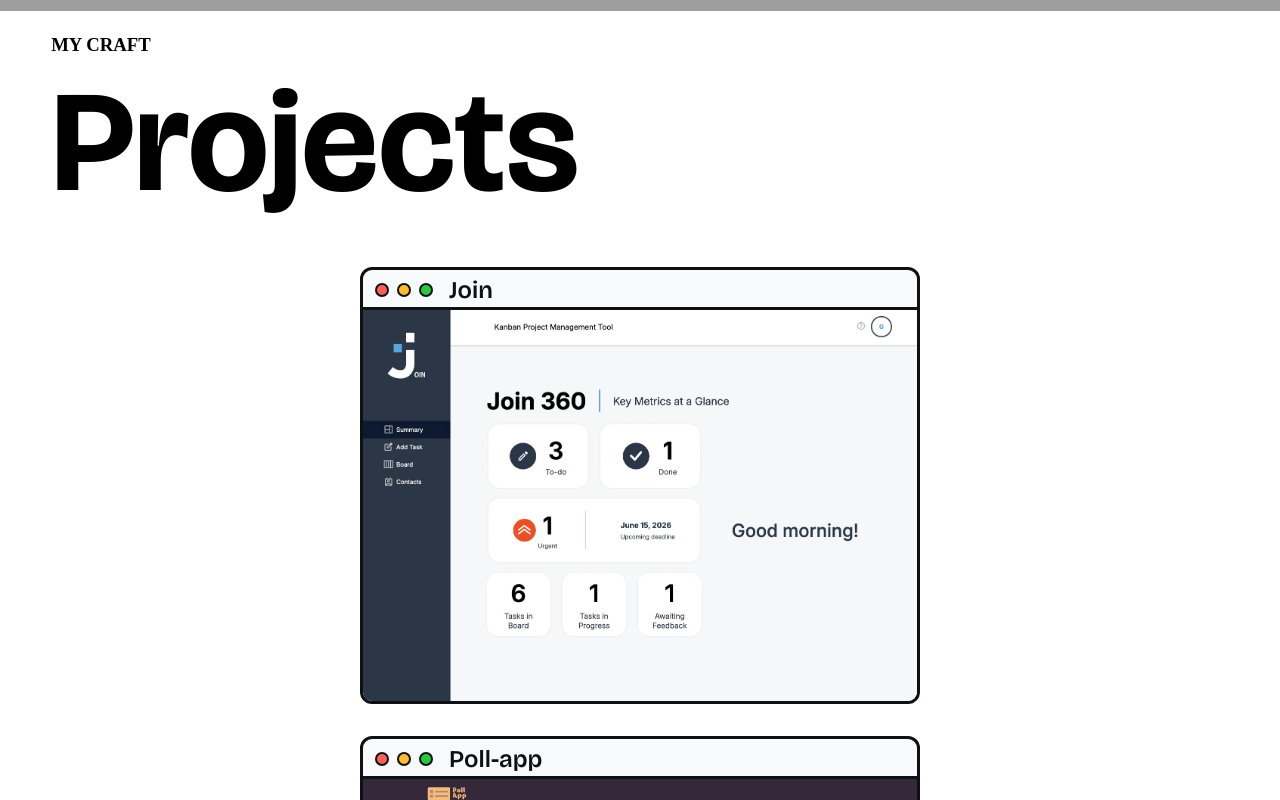
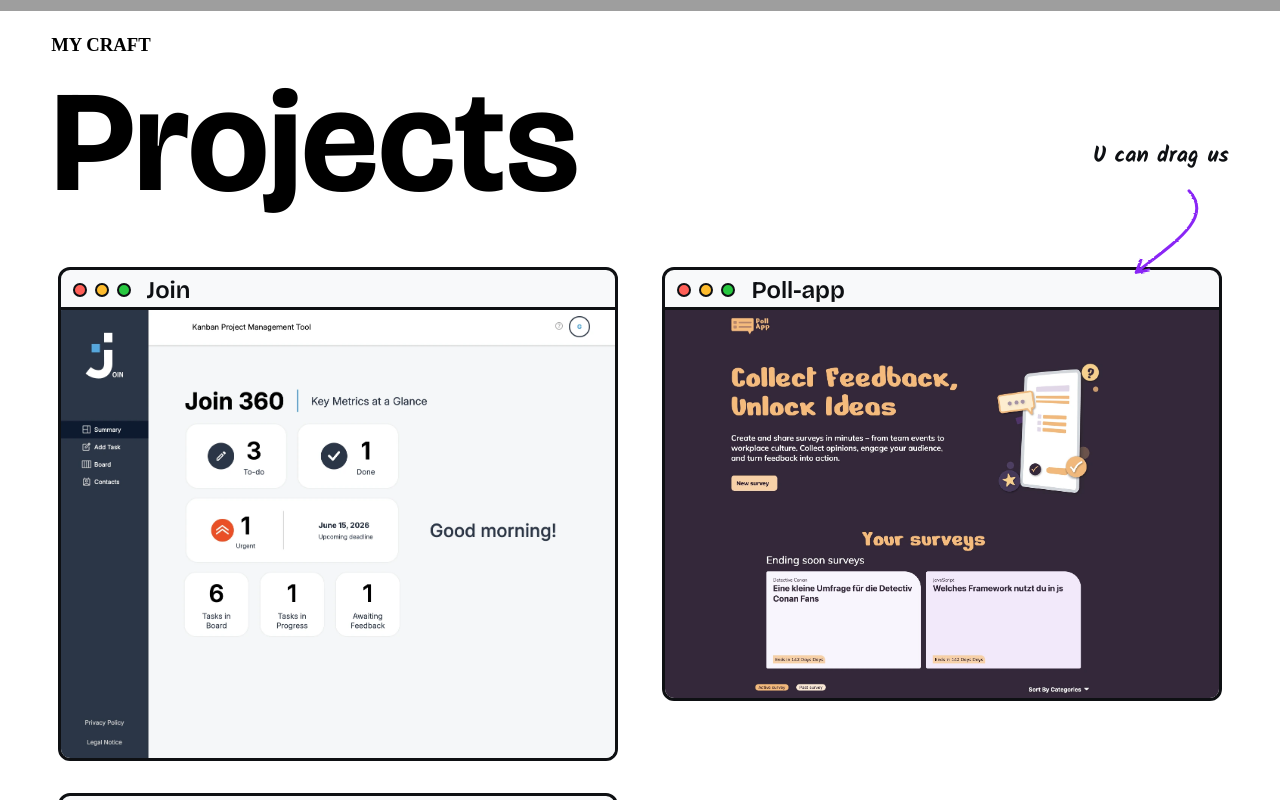
Before and after one commit to Lehnerma/Portfolio, an Angular app: page / in a window 1280 px wide. Shown: the part 2780-3580 px from the top of the page. Built offline with nearby package versions, Linux system fonts and the light colour scheme; grey boxes are pictures that could not be loaded.

Commit message:
feat: add drag hint component and enhance project window dragging functionality

```diff
--- a/src/app/components/project-window/project-window.scss
+++ b/src/app/components/project-window/project-window.scss
@@ -141,7 +141,8 @@
   &__screenshot {
     display: block;
     width: 100%;
-    aspect-ratio: 17 / 12;
+    // aspect-ratio: 17 / 12;
+    height: 100%;
     object-fit: cover;
     object-position: top;
     transition:
--- a/src/app/pages/home/home.html
+++ b/src/app/pages/home/home.html
@@ -163,12 +163,17 @@
   </app-underline-title>
 
   <section class="projects__cards" id="projects">
+    @if (showDragHint()) {
+      <app-drag-hint class="projects__hint" animate.leave="drag-hint--leave" />
+    }
+
     @for (project of projects; track $index) {
       <app-project-window
         [title]="project.name"
         [screenshotSrc]="project.img_scr"
         [screenshotAlt]="project.img_alt"
         [detailsLink]="project.route"
+        (dragStarted)="hasDragged.set(true)"
       >
         <h4 desc-title class="content--title txt20-24">{{ project.name | titlecase }}</h4>
         <p desc-text class="content">
--- a/src/app/pages/home/home.ts
+++ b/src/app/pages/home/home.ts
@@ -1,4 +1,4 @@
-import { Component, model } from '@angular/core';
+import { Component, computed, model, signal } from '@angular/core';
 import { UnderlineTitle } from '../../shared/underline-title/underline-title';
 import { SocialIcons } from '../../shared/social-icons/social-icons';
 import { AnimateTitle } from '../../shared/animate-title/animate-title';
@@ -10,6 +10,8 @@ import { TitleCasePipe } from '@angular/common';
 import { Sticker } from '../../components/sticker/sticker';
 import { ProjectWindow } from '../../components/project-window/project-window';
 import { ProjectInfos } from '../../interfaces/project-infos';
+import { DragHint } from '../../shared/drag-hint/drag-hint';
+import { mediaQuery } from '../../shared/utils/media-query';
 
 @Component({
   imports: [
@@ -22,6 +24,7 @@ import { ProjectInfos } from '../../interfaces/project-infos';
     TitleCasePipe,
     Sticker,
     ProjectWindow,
+    DragHint,
   ],
   selector: 'app-home',
   styleUrl: './home.scss',
@@ -30,6 +33,12 @@ import { ProjectInfos } from '../../interfaces/project-infos';
 export class Home {
   navOpen = model<boolean>(false);
   burgerMenu = model<boolean>(true);
+
+  /** Windows are only draggable from `md` (768px) on, so the drag hint is only shown there. */
+  private readonly isMdUp = mediaQuery('(min-width: 768px)');
+  /** Set once any project window has been dragged; hides the drag hint for good. */
+  protected readonly hasDragged = signal(false);
+  protected readonly showDragHint = computed(() => this.isMdUp() && !this.hasDragged());
 
   skillsIcons: SkillIcon[] = [
     { name: 'angular', path: 'assets/icons/skills/angular.svg' },
--- /dev/null
+++ b/src/app/shared/drag-hint/drag-hint.html
@@ -0,0 +1,32 @@
+<span class="drag-hint__sr">{{ label() }}</span>
+
+@if (inView()) {
+  @for (key of [cycle()]; track key) {
+    <div class="drag-hint" aria-hidden="true">
+      <p class="drag-hint__text">
+        {{ prefix() }}
+        <span class="drag-hint__word">{{ word() }}</span>
+        {{ suffix() }}
+      </p>
+
+      <svg class="drag-hint__arrow" viewBox="0 0 140 120">
+        <filter [attr.id]="filterId" x="-10%" y="-10%" width="120%" height="120%">
+          <feTurbulence type="fractalNoise" baseFrequency="0.05 0.25" numOctaves="2" result="n" />
+          <feDisplacementMap
+            in="SourceGraphic"
+            in2="n"
+            scale="3"
+            xChannelSelector="R"
+            yChannelSelector="G"
+          />
+        </filter>
+        <path
+          pathLength="1"
+          d="M 90 6 C 122 40 70 72 24 108 M 40 105 L 24 108 L 30 93"
+          [attr.stroke-width]="strokeWidth"
+          [attr.filter]="'url(#' + filterId + ')'"
+        />
+      </svg>
+    </div>
+  }
+}
--- /dev/null
+++ b/src/app/shared/drag-hint/drag-hint.scss
@@ -0,0 +1,69 @@
+@use '../../../styles/abstracts' as *;
+
+:host {
+  --draw-duration: 0.9s;
+  --flap-duration: 0.4s;
+  display: block;
+  width: 14rem;
+  height: 10rem;
+  pointer-events: none;
+}
+
+:host(.drag-hint--leave) {
+  animation: drag-hint-fade-out 300ms ease-out forwards;
+}
+
+.drag-hint {
+  display: grid;
+  justify-items: end;
+
+  &__sr {
+    position: absolute;
+    width: 1px;
+    height: 1px;
+    overflow: hidden;
+    clip-path: inset(50%);
+    white-space: nowrap;
+  }
+
+  &__text {
+    display: flex;
+    align-items: center;
+    gap: 0.4em;
+    @include f-hand(rem(22), $black-base, 700);
+    white-space: nowrap;
+  }
+
+  &__word {
+    display: inline-block;
+    transform-origin: center;
+    animation: drag-hint-flap var(--flap-duration) ease-out both;
+  }
+
+  &__arrow {
+    width: 7rem;
+    height: 7.5rem;
+    overflow: visible;
+
+    path {
+      fill: none;
+      stroke: $logo-violet;
+      stroke-linecap: round;
+      stroke-linejoin: round;
+      stroke-dasharray: 1 2;
+      stroke-dashoffset: 1;
+      animation: drag-hint-draw var(--draw-duration) ease forwards;
+    }
+  }
+}
+
+@media (prefers-reduced-motion: reduce) {
+  .drag-hint__word,
+  .drag-hint__arrow path {
+    animation: none;
+  }
+
+  .drag-hint__arrow path {
+    stroke-dashoffset: 0;
+  }
+}
--- /dev/null
+++ b/src/app/shared/drag-hint/drag-hint.ts
@@ -0,0 +1,75 @@
+import {
+  afterNextRender,
+  Component,
+  computed,
+  DestroyRef,
+  effect,
+  ElementRef,
+  inject,
+  input,
+  signal,
+} from '@angular/core';
+import { randomBetween } from '../underline-title/stroke-path';
+import { mediaQuery } from '../utils/media-query';
+
+let nextId = 0;
+
+@Component({
+  imports: [],
+  selector: 'app-drag-hint',
+  styleUrl: './drag-hint.scss',
+  templateUrl: './drag-hint.html',
+})
+export class DragHint {
+  private readonly host = inject<ElementRef<HTMLElement>>(ElementRef);
+  private readonly destroyRef = inject(DestroyRef);
+
+  readonly prefix = input('U can');
+  readonly suffix = input('us');
+  readonly pointerWords = input<readonly string[]>(['hover', 'drag']);
+  readonly touchWords = input<readonly string[]>(['touch', 'drag']);
+  /** Time in ms between two flips; the arrow is redrawn on every flip. */
+  readonly interval = input(3000);
+  /** Static text for screen readers, the animated part is hidden from them. */
+  readonly label = input('You can drag the project windows');
+
+  private readonly isTouch = mediaQuery('(hover: none)');
+  protected readonly reducedMotion = mediaQuery('(prefers-reduced-motion: reduce)');
+  protected readonly inView = signal(false);
+  protected readonly cycle = signal(0);
+
+  private readonly words = computed(() =>
+    this.isTouch() ? this.touchWords() : this.pointerWords(),
+  );
+
+  /** The word currently shown; with reduced motion all words at once, e.g. `hover/drag`. */
+  protected readonly word = computed(() => {
+    const words = this.words();
+    return this.reducedMotion() ? words.join('/') : words[this.cycle() % words.length];
+  });
+
+  protected readonly filterId = `drag-hint-${nextId++}`;
+  protected readonly strokeWidth = randomBetween(3, 4.5);
+
+  constructor() {
+    afterNextRender(() => this.observeViewport());
+    effect((onCleanup) => {
+      if (!this.inView() || this.reducedMotion()) return;
+      const timer = setInterval(() => this.cycle.update((cycle) => cycle + 1), this.interval());
+      onCleanup(() => clearInterval(timer));
+    });
+  }
+
+  /** Starts the animation while the hint is visible and pauses it outside the viewport. */
+  private observeViewport(): void {
+    if (typeof IntersectionObserver === 'undefined') {
+      this.inView.set(true);
+      return;
+    }
+    const observer = new IntersectionObserver(([entry]) => this.inView.set(entry.isIntersecting), {
+      threshold: 0.5,
+    });
+    observer.observe(this.host.nativeElement);
+    this.destroyRef.onDestroy(() => observer.disconnect());
+  }
+}
--- /dev/null
+++ b/src/app/shared/utils/media-query.ts
@@ -0,0 +1,19 @@
+import { DOCUMENT } from '@angular/common';
+import { DestroyRef, inject, Signal, signal } from '@angular/core';
+
+/**
+ * Exposes a CSS media query as a signal that follows its `change` events.
+ * Must be called in an injection context; without `matchMedia` (e.g. SSR) it stays `false`.
+ * @param query The media query to watch, e.g. `(min-width: 768px)`.
+ * @returns A read-only signal holding whether the query currently matches.
+ */
+export function mediaQuery(query: string): Signal<boolean> {
+  const list = inject(DOCUMENT).defaultView?.matchMedia?.(query);
+  const matches = signal(list?.matches ?? false);
+  if (!list) return matches.asReadonly();
+
+  const onChange = (event: MediaQueryListEvent): void => matches.set(event.matches);
+  list.addEventListener('change', onChange);
+  inject(DestroyRef).onDestroy(() => list.removeEventListener('change', onChange));
+  return matches.asReadonly();
+}
--- a/src/styles/base/_keyframes.scss
+++ b/src/styles/base/_keyframes.scss
@@ -60,3 +60,25 @@
     transform: translateX(4px) rotate(0.5deg);
   }
 }
+
+@keyframes drag-hint-draw {
+  to {
+    stroke-dashoffset: 0;
+  }
+}
+
+@keyframes drag-hint-flap {
+  from {
+    transform: perspective(20rem) rotateX(-90deg);
+  }
+  to {
+    transform: perspective(20rem) rotateX(0);
+  }
+}
+
+@keyframes drag-hint-fade-out {
+  to {
+    opacity: 0;
+    translate: 0 -0.5rem;
+  }
+}
--- a/src/styles/pages/_projects.scss
+++ b/src/styles/pages/_projects.scss
@@ -4,13 +4,10 @@
   min-height: 90dvh;
 
   // inline gutter that mimics the centered $dp-max-width column (percent = full article width)
-  --projects-gutter: calc(
-    clamp(4px, 4vw, 72px) + max(0px, (100% - #{$dp-max-width}) / 2)
-  );
+  --projects-gutter: calc(clamp(4px, 4vw, 72px) + max(0px, (100% - #{$dp-max-width}) / 2));
 
   position: relative;
   display: grid;
-  // title keeps its height, the cards area takes the rest and is the drag area
   grid-template-rows: auto 1fr;
   gap: 32px;
   padding-block: 16px;
@@ -20,13 +17,26 @@
     margin-inline-start: var(--projects-gutter);
   }
 
+  &__hint {
+    position: absolute;
+    top: -8rem;
+    z-index: 20;
+
+    @include respond-to(md) {
+      left: calc(50% + 6rem);
+    }
+
+    @include respond-to(1140px) {
+      left: unset;
+      right: var(--projects-gutter);
+    }
+  }
+
   &__cards {
     display: grid;
-    // cards area spans the full width, the gutter keeps the windows in the centered column
+    position: relative;
     padding-inline: var(--projects-gutter);
-    // keeps the windows at their initial position while the area grows
     align-content: start;
-    grid-template-columns: repeat(auto-fit, minmax(min(310px, 100%), 1fr));
     gap: 2rem;
     justify-items: center;
   }
@@ -42,7 +52,7 @@
 @include respond-to(md) {
   .projects {
     &__cards {
-      grid-template-columns: repeat(auto-fit, minmax(600px, 1fr));
+      grid-template-columns: repeat(auto-fit, minmax(500px, 1fr));
     }
   }
 }
```
Also changed, not shown: src/app/components/project-window/project-window.ts (+9 -1 lines), .claude/tagebuch/2026-10-20.md (added), 2 other files (tests, documents, lock files or other folders).
